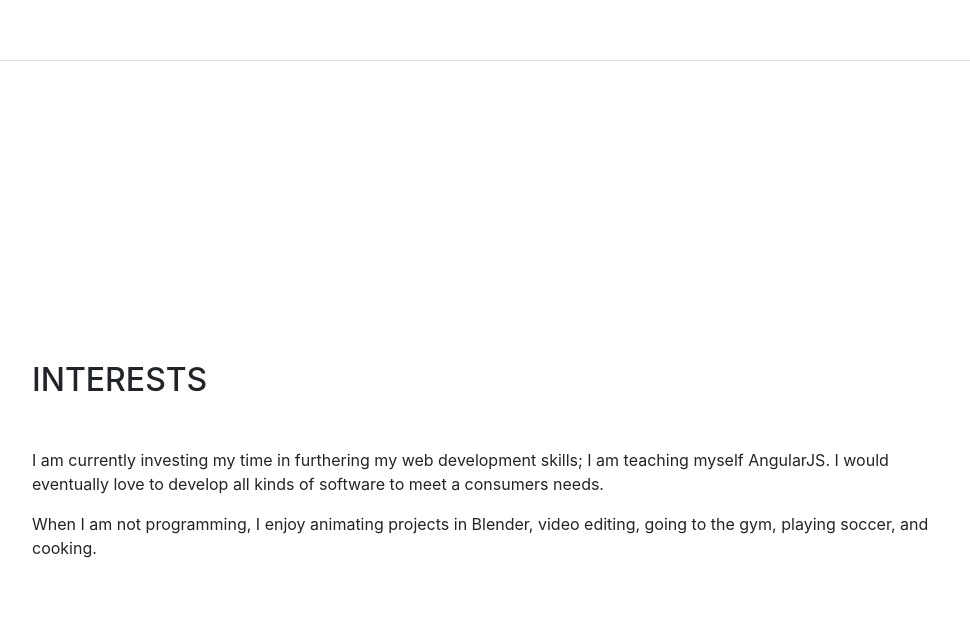
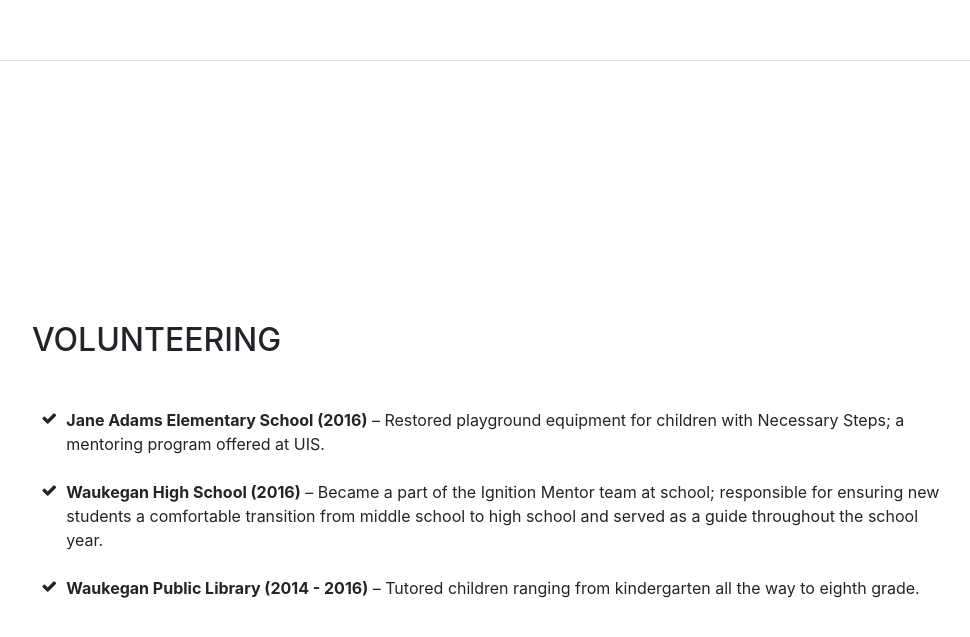
Before and after one commit to ricdominguez/ricdominguez.github.io, a website with bundled scripts: page index.html in a window 1280 px wide. Shown: the part 4739-5376 px from the top of the page, without its empty margins (288-1258 px from the left). Built offline with nearby package versions, Linux system fonts and the light colour scheme; a web font is replaced by a local one.

Commit message:
Fixed a very simple issue.

```diff
--- a/index.html
+++ b/index.html
@@ -250,14 +250,6 @@
         </div>
       </section>
 
-      <section class="resume-section p-3 p-lg-5 d-flex flex-column" id="interests">
-        <div class="my-auto">
-          <h2 class="mb-5">Interests</h2>
-          <p>I am currently investing my time in furthering my web development skills; I am teaching myself AngularJS. I would eventually love to develop all kinds of software to meet a consumers needs.</p>
-          <p class="mb-0">When I am not programming, I enjoy animating projects in Blender, video editing, going to the gym, playing soccer, and cooking.</p>
-        </div>
-      </section>
-
       <section class="resume-section p-3 p-lg-5 d-flex flex-column" id="volunteering">
         <div class="my-auto">
           <h2 class="mb-5">Volunteering</h2>
```
